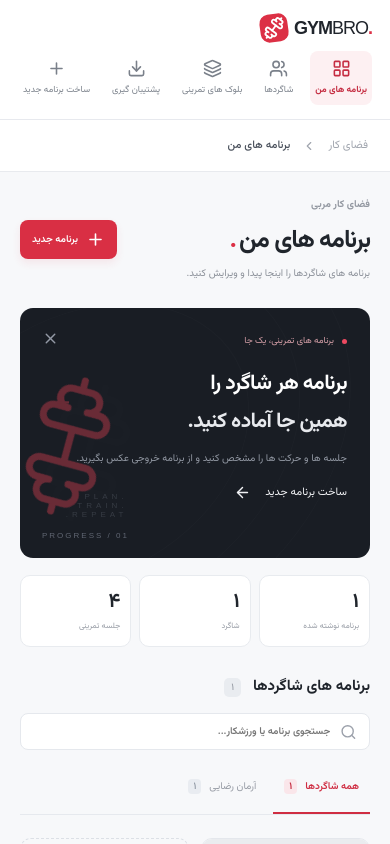
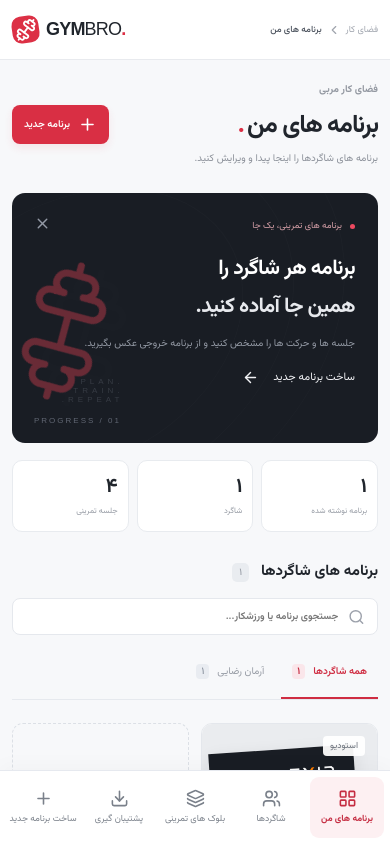
Before and after one commit to hayyaun/gymbro, a React (Vite) app: page / in a window 390 px wide. Both pictures are taken after typing "Sample" into the empty fields and a click on the button "ورود به فضای کار". Shown: the top 844 px of the page. Built offline with nearby package versions, Linux system fonts and the light colour scheme; what @dnd-kit/dom would draw is missing.

Commit message:
Add mobile bottom navigation and reduce nested editor padding

```diff
--- a/index.html
+++ b/index.html
@@ -10,7 +10,7 @@
       name="description"
       content="جیم برو، فضای اختصاصی مربی ها برای طراحی و ذخیره برنامه تمرینی"
     />
-    <meta name="viewport" content="width=device-width, initial-scale=1.0" />
+    <meta name="viewport" content="width=device-width, initial-scale=1.0, viewport-fit=cover" />
     <title>جیم برو | استودیو برنامه تمرینی</title>
   </head>
   <body>
--- a/src/App.tsx
+++ b/src/App.tsx
@@ -47,6 +47,7 @@ import BackupWorkspace from "./BackupWorkspace";
 import "./App.css";
 import "./DashboardStudents.css";
 import "./Workspace.css";
+import "./MobileLayout.css";
 
 const templates = [
   { id: "studio", name: "استودیو", text: "قدرتمند و حرفه ای" },
@@ -274,9 +275,9 @@ function App() {
       <aside className="sidebar">
         <Brand />
         <span className="workspace-label">فضای کار مربی</span>
-        <nav>
+        <nav aria-label="منوی اصلی">
           <button
-            className={page === "library" && !draft && activeStudent === null ? "nav-active" : ""}
+            className={page === "library" ? "nav-active" : ""}
             onClick={() => selectStudent(null)}
           >
             <LayoutGrid size={19} />
@@ -349,6 +350,7 @@ function App() {
           <span className="top-tag">
             <span className="status-dot" /> مدیریت برنامه های تمرینی
           </span>
+          <div className="mobile-header-brand"><Brand /></div>
         </header>
         {page === "students" ? <StudentsWorkspace key={`${profileId ?? "all"}-${workspaceVersion}`} studentId={profileId} editorRef={workspaceRef} onDirtyChange={setWorkspaceDirty} onViewedStudentChange={setViewingStudentId} navigate={navigate} onProgram={open} onNewProgram={(student) => open({ ...newPlan(), athlete: student.name, studentId: student.id }, true)} /> : page === "blocks" ? <BlocksWorkspace editorRef={workspaceRef} onDirtyChange={setWorkspaceDirty} navigate={navigate} /> : page === "backup" ? <BackupWorkspace /> : !draft ? (
           <div className="dashboard">
--- /dev/null
+++ b/src/MobileLayout.css
@@ -0,0 +1,188 @@
+.mobile-header-brand {
+  display: none;
+}
+
+@media (max-width: 700px) {
+  .app {
+    --mobile-nav-height: 74px;
+    padding-bottom: calc(var(--mobile-nav-height) + env(safe-area-inset-bottom) + 12px);
+  }
+
+  .app > .sidebar {
+    position: fixed;
+    inset: auto 0 0;
+    width: 100%;
+    height: calc(var(--mobile-nav-height) + env(safe-area-inset-bottom));
+    padding: 6px max(6px, env(safe-area-inset-right)) calc(6px + env(safe-area-inset-bottom)) max(6px, env(safe-area-inset-left));
+    border: 0;
+    border-top: 1px solid #e6e9ef;
+    box-shadow: 0 -4px 20px #20252c07;
+    flex-wrap: nowrap;
+    z-index: 20;
+  }
+
+  .sidebar > :not(nav) {
+    display: none;
+  }
+
+  .sidebar nav {
+    display: grid;
+    grid-template-columns: repeat(5, minmax(0, 1fr));
+    width: 100%;
+    height: 100%;
+    gap: 2px;
+    margin: 0;
+  }
+
+  .sidebar nav button {
+    min-width: 0;
+    justify-content: center;
+    flex-direction: column;
+    gap: 5px;
+    padding: 5px 2px;
+    font-size: 9px;
+    line-height: 1.45;
+    text-align: center;
+    border-radius: 9px;
+  }
+
+  .topbar {
+    --mobile-header-inset: max(0px, calc(env(safe-area-inset-top) - var(--pwa-update-height, 0px)));
+    position: sticky;
+    top: var(--pwa-update-height, 0px);
+    z-index: 10;
+    height: calc(60px + var(--mobile-header-inset));
+    padding: 0 max(12px, env(safe-area-inset-right)) 0 max(12px, env(safe-area-inset-left));
+    padding-top: var(--mobile-header-inset);
+    gap: 10px;
+  }
+
+  .topbar .breadcrumb {
+    flex: 1;
+    min-width: 0;
+    gap: 5px;
+    font-size: 9px;
+    white-space: nowrap;
+  }
+
+  .breadcrumb b {
+    overflow: hidden;
+    text-overflow: ellipsis;
+  }
+
+  .breadcrumb svg {
+    flex-shrink: 0;
+  }
+
+  .mobile-header-brand {
+    display: block;
+    flex-shrink: 0;
+  }
+
+  .mobile-header-brand .brand {
+    font-size: 18px;
+    letter-spacing: -0.8px;
+  }
+
+  .mobile-header-brand .brand-icon {
+    width: 27px;
+    height: 27px;
+    margin-right: 7px;
+  }
+
+  .dashboard,
+  .workspace-page {
+    padding: 22px 12px;
+  }
+
+  .workspace-heading {
+    gap: 14px;
+    margin-bottom: 22px;
+  }
+
+  .workspace-panel {
+    padding: 16px 14px;
+  }
+
+  .workspace-panel label {
+    margin-bottom: 14px;
+  }
+
+  .payment-form {
+    padding: 16px 0 0;
+    border: 0;
+    border-top: 1px solid #eed8dd;
+    border-radius: 0;
+  }
+
+  .payment-summary,
+  .backup-modes {
+    padding: 12px;
+  }
+
+  .editor {
+    padding: 20px 10px;
+  }
+
+  .panel-content {
+    padding: 16px 12px;
+  }
+
+  .day-editor {
+    padding: 10px;
+  }
+
+  .exercise-editor {
+    padding: 8px;
+  }
+
+  .exercise-fields {
+    grid-template-columns: repeat(2, minmax(0, 1fr));
+    gap: 10px;
+  }
+
+  .exercise-fields label {
+    font-size: 10px;
+    margin-bottom: 0;
+  }
+
+  .exercise-fields input {
+    min-height: 40px;
+  }
+
+  .week-selection {
+    padding: 10px 8px;
+  }
+
+  .two-fields {
+    grid-template-columns: repeat(2, minmax(0, 1fr));
+    gap: 10px;
+  }
+
+  .modal {
+    max-width: calc(100% - 20px);
+    max-height: calc(100dvh - 24px);
+    padding: 22px 18px;
+  }
+
+  .modal h2 {
+    font-size: 17px;
+    padding-left: 22px;
+  }
+
+  .app .toast,
+  .app .pwa-controls {
+    bottom: calc(var(--mobile-nav-height, 74px) + env(safe-area-inset-bottom) + 12px);
+  }
+
+  .block-insert-mode {
+    flex-wrap: wrap;
+    gap: 10px;
+  }
+}
+
+@media (max-width: 380px) {
+  .workspace-fields {
+    grid-template-columns: minmax(0, 1fr);
+  }
+}
```
